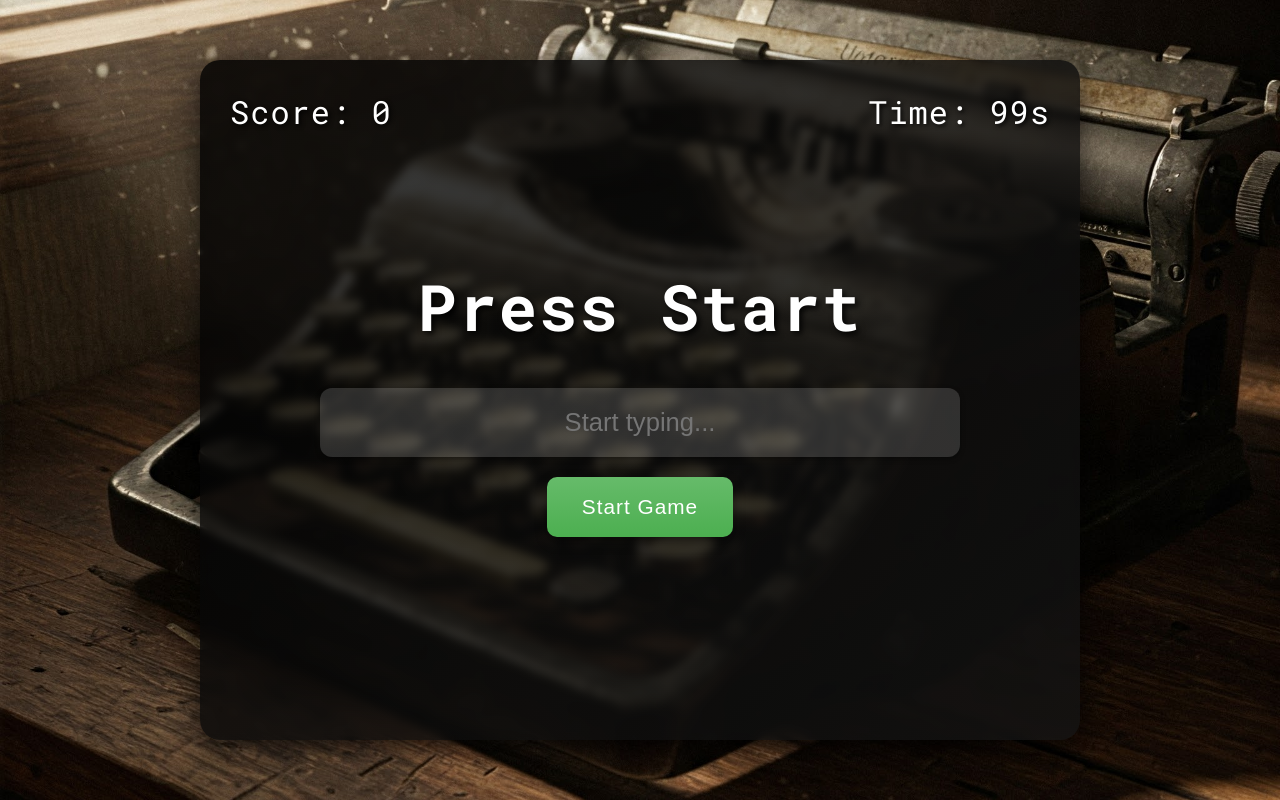
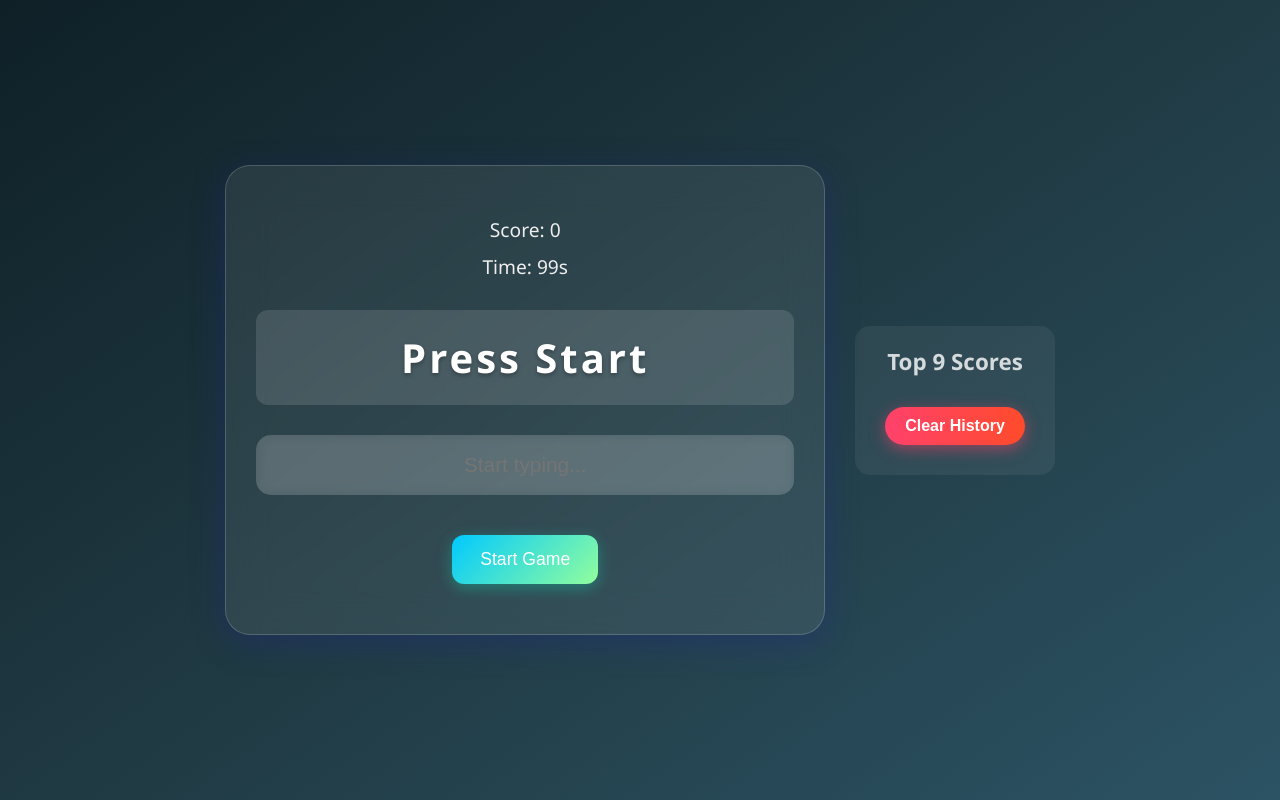
Before and after one commit to OusamaAlzhouri/type-sprint-game, a plain HTML site: page index.html in a window 1280 px wide. Drawn offline with Linux system fonts and the light colour scheme.

Commit message:
improvement in the game

```diff
--- a/assets/css/main.css
+++ b/assets/css/main.css
@@ -1,109 +1,154 @@
 @charset "UTF-8";
 
+* {
+    margin: 0;
+    padding: 0;
+    box-sizing: border-box;
+}
+
 body {
-    background: url('../img/word_rush.jpeg') no-repeat center center/cover;
-    font-family: 'Roboto Mono', monospace;
-    color: #fff;
-    margin: 0;
-    overflow: hidden;
+    font-family: 'Segoe UI', Tahoma, Geneva, Verdana, sans-serif;
+    background: linear-gradient(145deg, #0f2027, #203a43, #2c5364);
+    color: #f0f0f0;
+    height: 100vh;
     display: flex;
     justify-content: center;
     align-items: center;
-    height: 100vh;
+    gap: 30px;
+    padding: 20px;
 }
 
 .game-container {
-    position: relative;
-    width: 80%;
-    max-width: 800px;
-    height: 80%;
-    max-height: 600px;
-    background: linear-gradient(135deg, rgba(0, 0, 0, 0.8), rgba(20, 20, 20, 0.8));
-    border-radius: 20px;
-    box-shadow: 0 10px 30px rgba(0, 0, 0, 0.7);
-    padding: 40px;
-    display: flex;
-    flex-direction: column;
-    justify-content: center;
-    align-items: center;
+    background: rgba(255, 255, 255, 0.08);
+    backdrop-filter: blur(20px);
+    border-radius: 25px;
+    box-shadow: 0 8px 32px 0 rgba(31, 38, 135, 0.37);
+    padding: 40px 30px;
+    width: 100%;
+    max-width: 600px;
+    text-align: center;
+    border: 1px solid rgba(255, 255, 255, 0.18);
+}
+
+h1 {
+    font-size: 2rem;
+    margin-bottom: 20px;
+    color: #ffffffcc;
+    letter-spacing: 1px;
+}
+
+#score, #time {
+    font-size: 1.2rem;
+    margin: 10px 0;
+    color: #eeeeee;
+}
+
+.word-display {
+    font-size: 2.5rem;
+    margin: 30px 0;
+    padding: 20px;
+    border-radius: 12px;
+    background-color: rgba(255, 255, 255, 0.12);
+    color: #ffffff;
+    font-weight: 600;
+    letter-spacing: 3px;
+    text-shadow: 0 2px 4px rgba(0,0,0,0.3);
+}
+
+#word-input {
+    width: 100%;
+    padding: 18px;
+    font-size: 1.3rem;
+    border: none;
+    border-radius: 15px;
+    text-align: center;
+    background: rgba(255, 255, 255, 0.15);
+    color: #fff;
+    margin-bottom: 30px;
+    transition: all 0.3s ease;
     backdrop-filter: blur(5px);
 }
 
-#score, #time {
-    position: absolute;
-    top: 30px;
-    font-size: 2em;
-    text-shadow: 2px 2px 4px rgba(0, 0, 0, 0.9);
-    letter-spacing: 1px;
-}
-
-#score {
-    left: 30px;
-}
-
-#time {
-    right: 30px;
-}
-
-.word-display {
-    font-size: 4em;
-    font-weight: bold;
-    text-shadow: 3px 3px 6px rgba(0, 0, 0, 0.9);
-    margin-bottom: 40px;
-    animation: wordFadeIn 1.2s ease-in-out;
-    letter-spacing: 2px;
-}
-
-#word-input {
-    width: 75%;
-    padding: 20px;
-    font-size: 1.6em;
-    border: none;
-    border-radius: 12px;
-    text-align: center;
-    background: rgba(255, 255, 255, 0.15);
-    color: #fff;
+#word-input:focus {
     outline: none;
-    transition: box-shadow 0.3s ease;
-    box-shadow: 0 2px 5px rgba(0, 0, 0, 0.4);
-}
-
-#word-input:focus {
-    box-shadow: 0 4px 10px rgba(0, 0, 0, 0.6);
+    box-shadow: 0 0 10px #00ffc8;
+    background: rgba(255, 255, 255, 0.25);
 }
 
 button {
-    padding: 18px 35px;
-    font-size: 1.3em;
-    background: linear-gradient(to bottom, #66bb6a, #4caf50);
+    padding: 14px 28px;
+    font-size: 1.1rem;
+    border: none;
+    border-radius: 12px;
+    margin: 10px;
+    cursor: pointer;
     color: #fff;
-    border: none;
-    border-radius: 10px;
-    cursor: pointer;
-    box-shadow: 0 5px 12px rgba(0, 0, 0, 0.4);
-    transition: transform 0.2s ease, box-shadow 0.2s ease;
-    letter-spacing: 1px;
-    margin-top: 20px;
+    background: linear-gradient(135deg, #00c9ff, #92fe9d);
+    transition: all 0.3s ease;
+    box-shadow: 0 4px 15px rgba(0, 255, 200, 0.3);
 }
 
 button:hover {
     transform: translateY(-3px);
-    box-shadow: 0 7px 15px rgba(0, 0, 0, 0.5);
+    box-shadow: 0 6px 20px rgba(0, 255, 200, 0.5);
 }
 
-button#restart-btn {
-    background: linear-gradient(to bottom, #e57373, #f44336);
-    margin-top: 20px;
+#restart-btn {
+    background: linear-gradient(135deg, #ff4b2b, #ff416c);
+    box-shadow: 0 4px 15px rgba(255, 65, 108, 0.3);
 }
 
-@keyframes wordFadeIn {
-   /* This animation makes the displayed word fade in and slide up slightly when it appear, I searched through Google*/
-    from {
-        opacity: 0;
-        transform: translateY(-20px);
-    }
-    to {
-        opacity: 1;
-        transform: translateY(0);
-    }
+#restart-btn:hover {
+    box-shadow: 0 6px 20px rgba(255, 65, 108, 0.5);
 }
+
+.scoreboard-container {
+    background-color: rgba(255, 255, 255, 0.06);
+    border-radius: 15px;
+    margin-top: 0;
+    padding: 20px;
+    max-height: 220px;
+    overflow-y: auto;
+    text-align: left;
+}
+
+.scoreboard-container h2 {
+    font-size: 1.4rem;
+    margin-bottom: 15px;
+    color: #ffffffcc;
+    text-align: center;
+}
+
+.scoreboard-container ul {
+    list-style: none;
+    padding-left: 0;
+}
+
+.scoreboard-container li {
+    font-size: 1rem;
+    margin-bottom: 8px;
+    padding: 8px 10px;
+    background-color: rgba(255, 255, 255, 0.08);
+    border-radius: 8px;
+    color: #dcdcdc;
+    font-weight: 500;
+}
+
+#clear-history-btn {
+    margin-top: 15px;
+    padding: 10px 20px;
+    font-size: 1rem;
+    font-weight: bold;
+    color: #fff;
+    background: linear-gradient(to right, #ff416c, #ff4b2b);
+    border: none;
+    border-radius: 20px;
+    cursor: pointer;
+    box-shadow: 0 4px 15px rgba(255, 65, 108, 0.5);
+    transition: all 0.3s ease;
+}
+
+#clear-history-btn:hover {
+    transform: scale(1.05);
+    box-shadow: 0 6px 20px rgba(255, 65, 108, 0.7);
+}
--- a/assets/js/app.js
+++ b/assets/js/app.js
@@ -37,6 +37,7 @@ const restartBtn = document.getElementById("restart-btn");
 const timeDisplay = document.getElementById("time");
 const scoreDisplay = document.getElementById("score");
 const backgroundMusic = document.getElementById("background-music");
+const scoreboardList = document.getElementById("scoreboard-list");
 
 let time = 99;
 let score = 0;
@@ -45,9 +46,6 @@ let timer;
 let wordsTyped = [];
 let scores = [];
 
-// So, for the Score class, I wanted to make sure it kept track of each game's results.
-// I figured a class would be perfect for this, since it's like a blueprint for each score.
-// I looked up some class examples on MDN to refresh my memory on the syntax, and that helped a lot.
 class Score {
     #date;
     #hits;
@@ -65,10 +63,6 @@ class Score {
 }
 
 function getRandomWord() {
-    // Okay, so the tricky part was making sure the same word didn't show up twice in a row.
-    // I remembered seeing something about filtering arrays on MDN, so I checked that out.
-    // I ended up using array.filter() to create a list of words that hadn't been typed yet.
-    // Then I just picked a random word from that list.
     let availableWords = words.filter(word => !wordsTyped.includes(word));
     if (availableWords.length === 0) {
         return null;
@@ -106,21 +100,45 @@ function updateTime() {
     }
 }
 
+
 function endGame() {
     clearInterval(timer);
     wordInput.disabled = true;
     wordDisplay.textContent = "Game Over!";
     backgroundMusic.pause();
-    // For the percentage, I just used the basic formula: (score / total words) * 100.
-    // I used Chatgpt to help me figure it out, but I double-checked some examples online just to be sure.
+
     const percentage = (score / words.length) * 100;
-    scores.push(new Score(score, percentage));
+
+    const newScore = {
+      hits: score,
+      percentage: percentage.toFixed(2),
+      date: new Date().toLocaleString()
+    };
+
+    let savedScores = JSON.parse(localStorage.getItem("scores")) || [];
+
+     savedScores.push(newScore);
+     savedScores.sort((a, b) => b.hits - a.hits);
+
+     savedScores.splice(9);
+
+     localStorage.setItem("scores", JSON.stringify(savedScores));
+
+     showScoreboard(savedScores);
+
 }
 
+  function showScoreboard(scoresArray) {
+    scoreboardList.innerHTML = "";
+    scoresArray.forEach(score => {
+      const li = document.createElement("li");
+      li.textContent = `Hits: ${score.hits} | ${score.percentage}% | ${score.date}`;
+      scoreboardList.appendChild(li);
+    });
+  }
+
+
 wordInput.addEventListener("input", () => {
-    // Here, I wanted to check if what the player typed matched the word on the screen.
-    // I used the trim() method to ignore any extra spaces, just to make it more user-friendly.
-    // If they match, we bump up the score and grab a new word. ( I also used Google to help me figure it out)
     if (wordInput.value.trim() === currentWord) {
         score++;
         scoreDisplay.textContent = "Score: " + score;
@@ -146,3 +164,13 @@ restartBtn.addEventListener("click", () => {
     restartBtn.style.display = "none";
     startBtn.style.display = "block";
 });
+
+document.addEventListener("DOMContentLoaded", () => {
+    const stored = JSON.parse(localStorage.getItem("scores")) || [];
+    showScoreboard(stored);
+  });
+
+  document.getElementById("clear-history-btn").addEventListener("click", () => {
+    localStorage.removeItem("scores");
+    scoreboardList.innerHTML = "";
+});
--- a/index.html
+++ b/index.html
@@ -22,5 +22,10 @@
         <button id="start-btn">Start Game</button>
         <button id="restart-btn" style="display: none;">Restart</button>
     </div>
+    <div class="scoreboard-container">
+        <h2>Top 9 Scores</h2>
+        <ul id="scoreboard-list"></ul>
+        <button id="clear-history-btn">Clear History</button>
+      </div>
 </body>
 </html>
```
